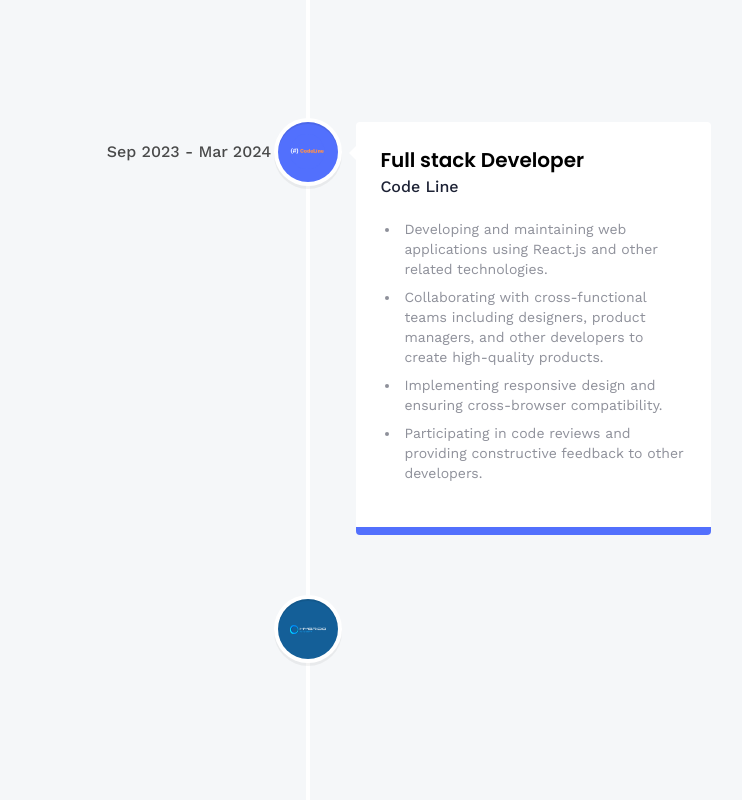
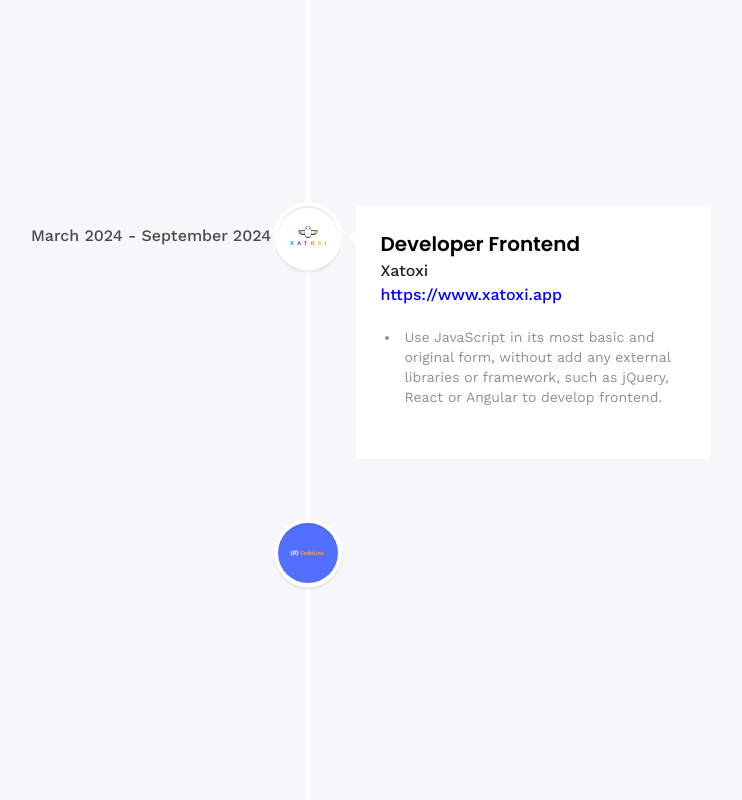
Before and after one commit to jhonshua/Portafolio-React, a React (Vite) app: page /about in a window 1280 px wide. Shown: the part 1480-2280 px from the top of the page, without its empty margins (332-1074 px from the left). Built offline with nearby package versions, Linux system fonts and the light colour scheme; no server answers.

Commit message:
update: landipage create loading

```diff
--- a/src/assets/images/index.js
+++ b/src/assets/images/index.js
@@ -10,6 +10,7 @@ import Hybrido from './Hybrido.png'
 import mineria from './mineria.png'
 import cripto from './cripto.png'
 import xatoxi from './Xatoxi.png'
+import chatsac from './chatsac.png'
 
 export {
   house,
@@ -23,5 +24,6 @@ export {
   Hybrido,
   mineria,
   cripto,
-  xatoxi
+  xatoxi,
+  chatsac
 }
--- a/src/constants/index.js
+++ b/src/constants/index.js
@@ -1,4 +1,4 @@
-import { codeline, Hybrido, cripto, mineria, xatoxi } from '../assets/images'
+import { codeline, Hybrido, cripto, mineria, xatoxi, chatsac } from '../assets/images'
 import {
   car,
   contact,
@@ -142,48 +142,65 @@ export const skills = [
 
 export const experiences = [
 
+
+
+
   {
-    title: 'Desarrollador Frontend',
+    title: 'Full stack Developer',
+    company_name: ' ChatSac',
+    icon: chatsac,
+    iconBg: '#ffff',
+    date: 'October 2024 - Present',
+    points: [
+      'Experience in script development and task automation using JavaScript and Python. Mastery of tools such as Selenium, Puppeteer, BeautifulSoup and frameworks such as Node.js for the creation of efficient and scalable solutions.'
+    ],
+    link:'https://chatsac.com/'
+  },
+  {
+    title: 'Developer Frontend',
     company_name: 'Xatoxi',
     icon: xatoxi,
     iconBg: '#ffff',
-    date: 'April 2024 - Present',
+    date: 'March 2024 - September 2024',
     points: [
       'Use JavaScript in its most basic and original form, without add any external libraries or framework, such as jQuery, React or Angular to develop frontend.'
     ],
+     link:'https://www.xatoxi.app'
   },
   {
     title: 'Full stack Developer',
     company_name: 'Code Line',
     icon: codeline,
     iconBg: '#5270fd',
-    date: 'Sep 2023 - Mar 2024',
+    date: 'September 2023 - March 2024',
     points: [
       'Developing and maintaining web applications using React.js and other related technologies.',
       'Collaborating with cross-functional teams including designers, product managers, and other developers to create high-quality products.',
       'Implementing responsive design and ensuring cross-browser compatibility.',
       'Participating in code reviews and providing constructive feedback to other developers.',
     ],
+      link:'https://codeline.lat/'
   },
   {
     title: 'Full stack Developer',
     company_name: 'hybrido.studio',
     icon: Hybrido,
     iconBg: '#145f98',
-    date: 'Feb 2022 - Aug 2023',
+    date: 'February 2022 - September 2023',
     points: [
       'Developing and maintaining web applications using React.js and other related technologies.',
       'Collaborating with cross-functional teams including designers, product managers, and other developers to create high-quality products.',
       'Implementing responsive design and ensuring cross-browser compatibility.',
       'Participating in code reviews and providing constructive feedback to other developers.',
     ],
+   link:'https://hybrido.studio/'
   },
   {
     title: 'Electronic Engineer',
     company_name: 'Crypto BTC Venezuela',
     icon: cripto,
     iconBg: '#ffc027',
-    date: 'Jan 2020 - Feb 2022',
+    date: 'January 2020 - February 2022',
     points: [
       'Managed databases and designed web pages.',
       'Coordinated employees and proposed new business ventures.',
--- a/src/pages/About.jsx
+++ b/src/pages/About.jsx
@@ -98,6 +98,13 @@ const About = () => {
                     style={{ margin: 0 }}>
                     {experience.company_name}
                   </p>
+                  <a
+                    className='text-black-500 font-medium text-base'
+                    style={{ margin: 0 , color: 'blue'}}
+                    href={experience.link}
+                    target="_blank" >
+                    {experience.link}
+                  </a>
                 </div>
 
                 <ul className='my-5 list-disc ml-5 space-y-2'>
--- a/src/pages/Home.jsx
+++ b/src/pages/Home.jsx
@@ -13,6 +13,8 @@ const Home = () => {
 
   const [currentStage, setCurrentStage] = useState(1)
   const [isRotating, setIsRotating] = useState(false)
+  const [isRotatingPlane, setIsRotatingPlane] = useState(true)
+  const [isRotatingSki, setIsRotatingski] = useState(true)
   const [isPlayingMusic, setIsPlayingMusic] = useState(true)
 
   useEffect(() => {
@@ -85,7 +87,7 @@ const Home = () => {
           />
 
           <Bird />
-          <Sky isRotating={isRotating} />
+          <Sky isRotating={isRotatingSki} />
           <Island
             isRotating={isRotating}
             setIsRotating={setIsRotating}
@@ -95,7 +97,7 @@ const Home = () => {
             scale={islandScale}
           />
           <Plane
-            isRotating={isRotating}
+            isRotating={isRotatingPlane}
             position={biplanePosition}
             rotation={[0, 20.1, 0]}
             scale={biplaneScale}
```
Also changed, not shown: src/assets/images/chatsac.png (added).
